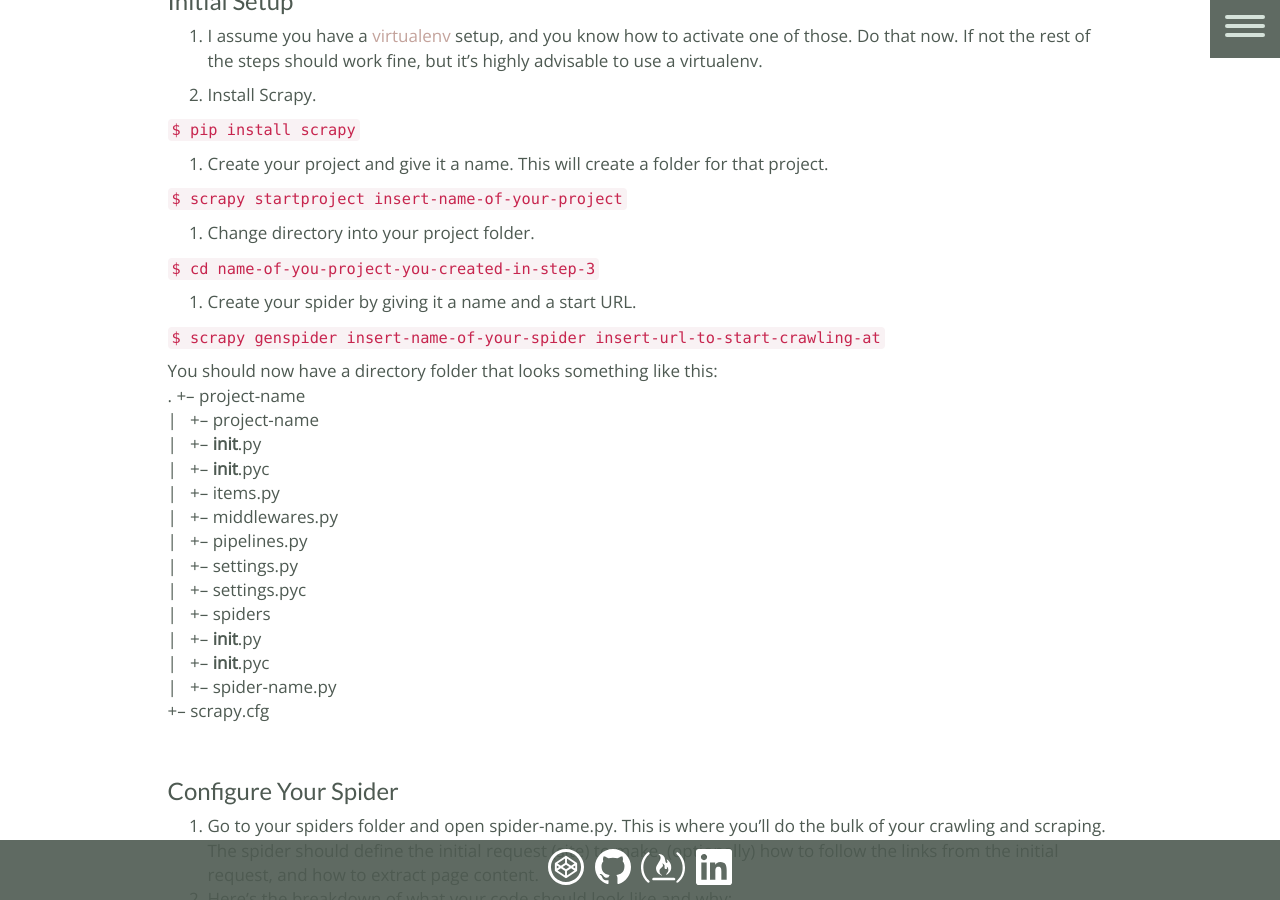
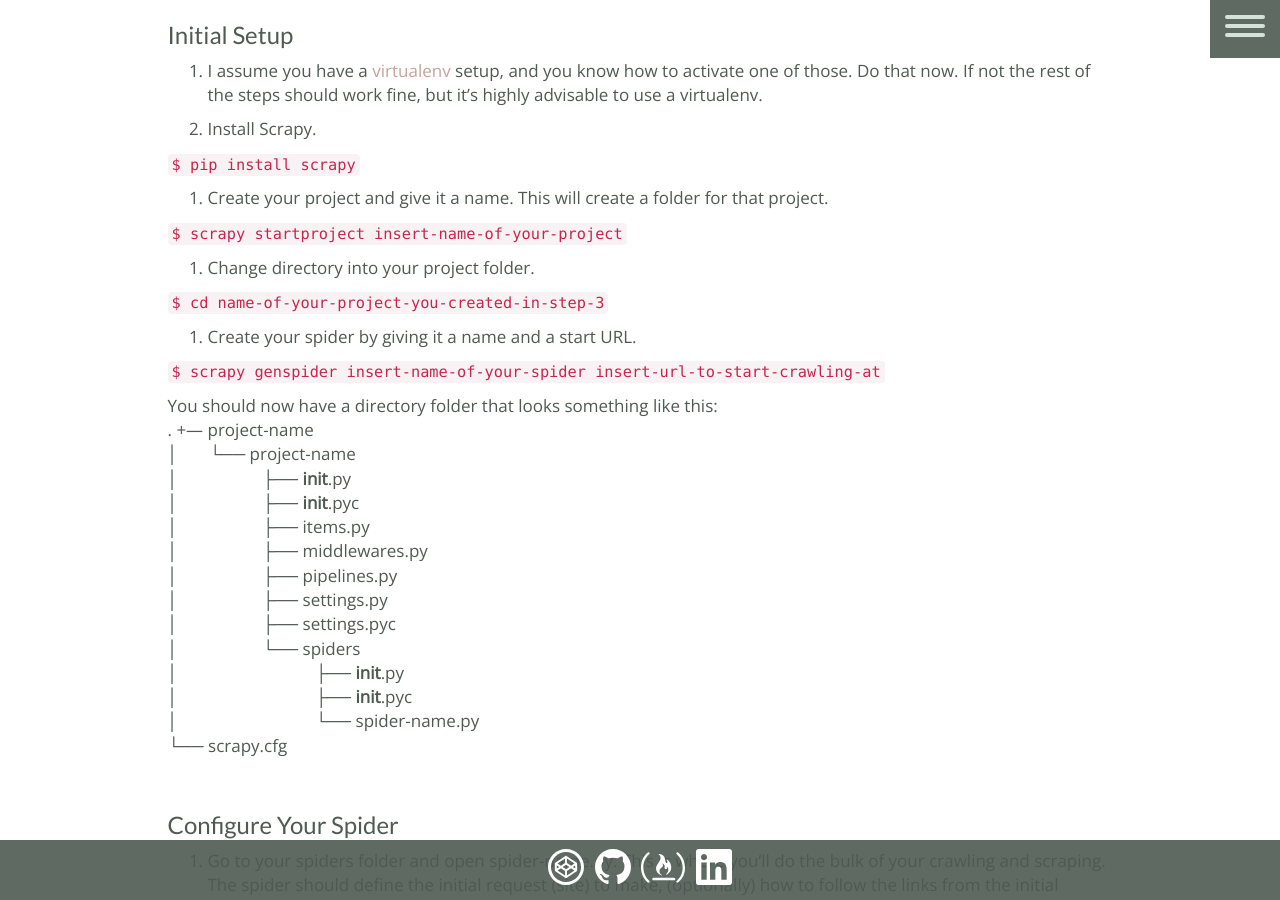
Before and after one commit to jttyeung/jttyeung.github.io, a Jekyll site: the page built from _posts/2017-04-29-scraping-and-crawling-craigslist-with-scrapy.md, in a window 1280 px wide and 900 px high, scrolled down 1315 px. Built offline with Jekyll 4.4.1, drawn with Linux system fonts in a browser that asks for light colours; nearby versions of some CDN libraries; comment, search, counter and statistics services are not loaded; some of the changed text lies outside the part shown.

Commit message:
updated formatting and added notes

```diff
--- a/_posts/2017-04-29-scraping-and-crawling-craigslist-with-scrapy.md
+++ b/_posts/2017-04-29-scraping-and-crawling-craigslist-with-scrapy.md
@@ -20,7 +20,8 @@
 - Python (and an understanding of object oriented programming and callbacks)
 - How to use CSS selectors or preferably XPATH selectors
 
-##### **HOW** this is all done:
+##### **HOW**
+this is all done:
 
 The below tutorial is a demonstration of how to use Scrapy to crawl and scrape Craigslist for available rentals on the market. If this tutorial is more than a few years old, the code may not work if the structure of the DOM structure of Criagslist has changed. This is built using Scrapy version 1.3.1 and Python 2.7.
 
@@ -41,36 +42,36 @@
 
 2. Install Scrapy.
 
-`$ pip install scrapy`
+  `$ pip install scrapy`
 
 3. Create your project and give it a name. This will create a folder for that project.
 
-`$ scrapy startproject insert-name-of-your-project`
+  `$ scrapy startproject insert-name-of-your-project`
 
 4. Change directory into your project folder.
 
-`$ cd name-of-you-project-you-created-in-step-3`
+  `$ cd name-of-your-project-you-created-in-step-3`
 
 5. Create your spider by giving it a name and a start URL.
 
-`$ scrapy genspider insert-name-of-your-spider insert-url-to-start-crawling-at`
+  `$ scrapy genspider insert-name-of-your-spider insert-url-to-start-crawling-at`
 
 You should now have a directory folder that looks something like this:<br>
 .
-+-- project-name<br>
-| &nbsp; +-- project-name<br>
-| &nbsp; +-- __init__.py<br>
-| &nbsp; +-- __init__.pyc<br>
-| &nbsp; +-- items.py<br>
-| &nbsp; +-- middlewares.py<br>
-| &nbsp; +-- pipelines.py<br>
-| &nbsp; +-- settings.py<br>
-| &nbsp; +-- settings.pyc<br>
-| &nbsp; +-- spiders<br>
-| &nbsp; +-- __init__.py<br>
-| &nbsp; +-- __init__.pyc<br>
-| &nbsp; +-- spider-name.py<br>
-+-- scrapy.cfg<br>
++--- project-name<br>
+│ &nbsp; &nbsp; &nbsp; └── project-name<br>
+│ &nbsp; &nbsp; &nbsp; &nbsp; &nbsp; &nbsp; &nbsp; &nbsp; &nbsp; ├── __init__.py<br>
+│ &nbsp; &nbsp; &nbsp; &nbsp; &nbsp; &nbsp; &nbsp; &nbsp; &nbsp; ├── __init__.pyc<br>
+│ &nbsp; &nbsp; &nbsp; &nbsp; &nbsp; &nbsp; &nbsp; &nbsp; &nbsp; ├── items.py<br>
+│ &nbsp; &nbsp; &nbsp; &nbsp; &nbsp; &nbsp; &nbsp; &nbsp; &nbsp; ├── middlewares.py<br>
+│ &nbsp; &nbsp; &nbsp; &nbsp; &nbsp; &nbsp; &nbsp; &nbsp; &nbsp; ├── pipelines.py<br>
+│ &nbsp; &nbsp; &nbsp; &nbsp; &nbsp; &nbsp; &nbsp; &nbsp; &nbsp; ├── settings.py<br>
+│ &nbsp; &nbsp; &nbsp; &nbsp; &nbsp; &nbsp; &nbsp; &nbsp; &nbsp; ├── settings.pyc<br>
+│ &nbsp; &nbsp; &nbsp; &nbsp; &nbsp; &nbsp; &nbsp; &nbsp; &nbsp; └── spiders<br>
+│ &nbsp; &nbsp; &nbsp; &nbsp; &nbsp; &nbsp; &nbsp; &nbsp; &nbsp; &nbsp; &nbsp; &nbsp; &nbsp; &nbsp; &nbsp; ├── __init__.py<br>
+│ &nbsp; &nbsp; &nbsp; &nbsp; &nbsp; &nbsp; &nbsp; &nbsp; &nbsp; &nbsp; &nbsp; &nbsp; &nbsp; &nbsp; &nbsp; ├── __init__.pyc<br>
+│ &nbsp; &nbsp; &nbsp; &nbsp; &nbsp; &nbsp; &nbsp; &nbsp; &nbsp; &nbsp; &nbsp; &nbsp; &nbsp; &nbsp; &nbsp; └── spider-name.py<br>
+└── scrapy.cfg<br>
 
 <br>
 ### Configure Your Spider
@@ -340,6 +341,12 @@
 Why do you care? Well, most companies don't enjoy being bombarded by webcrawler requests and in fact many will ban you if they find out you're using up all their bandwidth. Some companies are even a little touchy-feely when it comes to (mis)using their data, so the best thing to do is to be respectful and use Scrapy responsibly. (This is intended to be an educational guide, and I am not responsible for your actions.) Scrape responsibily - with great power comes great responsibility!
 
 <br>
+### Run That Sucker
+Final step - run your spider.
+`$ scrapy crawl insert-name-of-your-spider`
+YESSSS!!!!!
+
+<br>
 That's all folks! Enjoy :)
 
 
```
Also changed, not shown: other parts of _posts/2017-04-29-scraping-and-crawling-craigslist-with-scrapy.md (+1 -1 lines).
